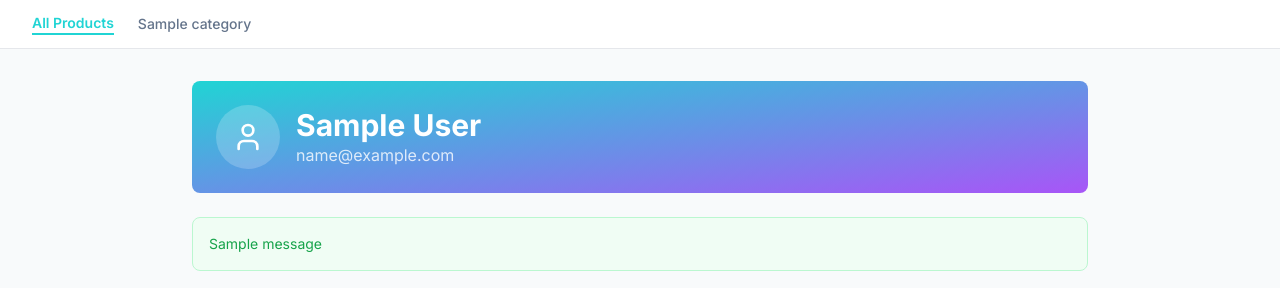
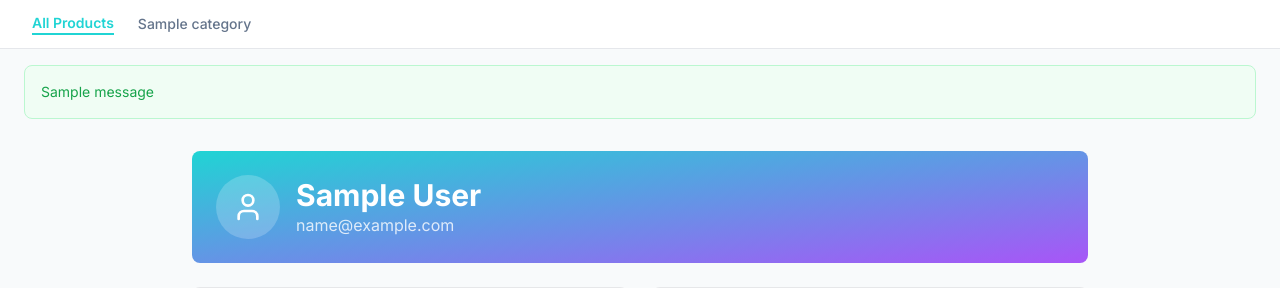
Before and after one commit to happyweijie/AuroraMart, a Django app: page /users/profile/ in a window 1280 px wide. Shown: the part 65-353 px from the top of the page. Run offline with Django 4.2, Linux system fonts and the light colour scheme; a user stored in the database is signed in; tables that the repository leaves empty hold one stand-in row (values such as "Sample post"); one stand-in notice (Sample message) is shown; some libraries are stand-ins or nearby versions.

Commit message:
messages added to storefront base

```diff
--- a/auroramart/templates/storefront_base.html
+++ b/auroramart/templates/storefront_base.html
@@ -157,6 +157,18 @@
 
     <!-- Main Content -->
     <main class="flex-1 bg-background">
+        <!-- Messages -->
+        {% if messages %}
+        <div class="space-y-2 mt-4">
+            {% for message in messages %}
+            <div class="max-w-8xl mx-auto px-4 sm:px-6">
+                <div class="{% if message.tags == 'error' %}bg-red-50 border-red-200{% else %}bg-green-50 border-green-200{% endif %} border rounded-lg p-4">
+                    <p class="text-sm {% if message.tags == 'error' %}text-red-600{% else %}text-green-600{% endif %}">{{ message }}</p>
+                </div>
+            </div>
+            {% endfor %}
+        </div>
+        {% endif %}
         <div class="max-w-7xl mx-auto px-4 sm:px-6 lg:px-8 py-8">
             {% block page_content %}
             {% endblock %}
--- a/auroramart/templates/users/profile.html
+++ b/auroramart/templates/users/profile.html
@@ -14,17 +14,6 @@
             </div>
         </div>
     </div>
-
-    <!-- Messages -->
-    {% if messages %}
-    <div class="space-y-2">
-        {% for message in messages %}
-        <div class="{% if message.tags == 'error' %}bg-red-50 border-red-200{% else %}bg-green-50 border-green-200{% endif %} border rounded-lg p-4">
-            <p class="text-sm {% if message.tags == 'error' %}text-red-600{% else %}text-green-600{% endif %}">{{ message }}</p>
-        </div>
-        {% endfor %}
-    </div>
-    {% endif %}
 
     <div class="grid grid-cols-1 lg:grid-cols-2 gap-6">
         <!-- User Information -->
```
